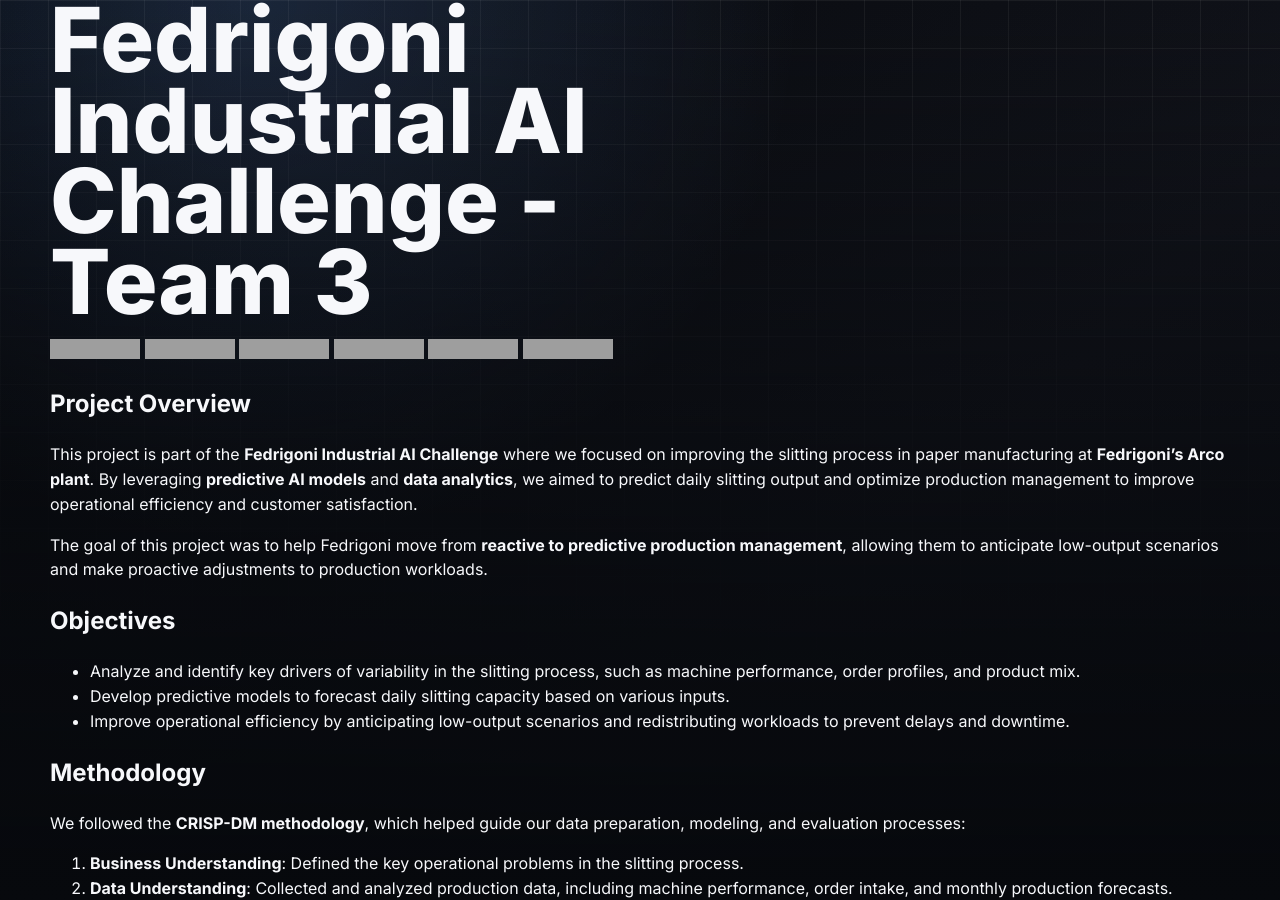
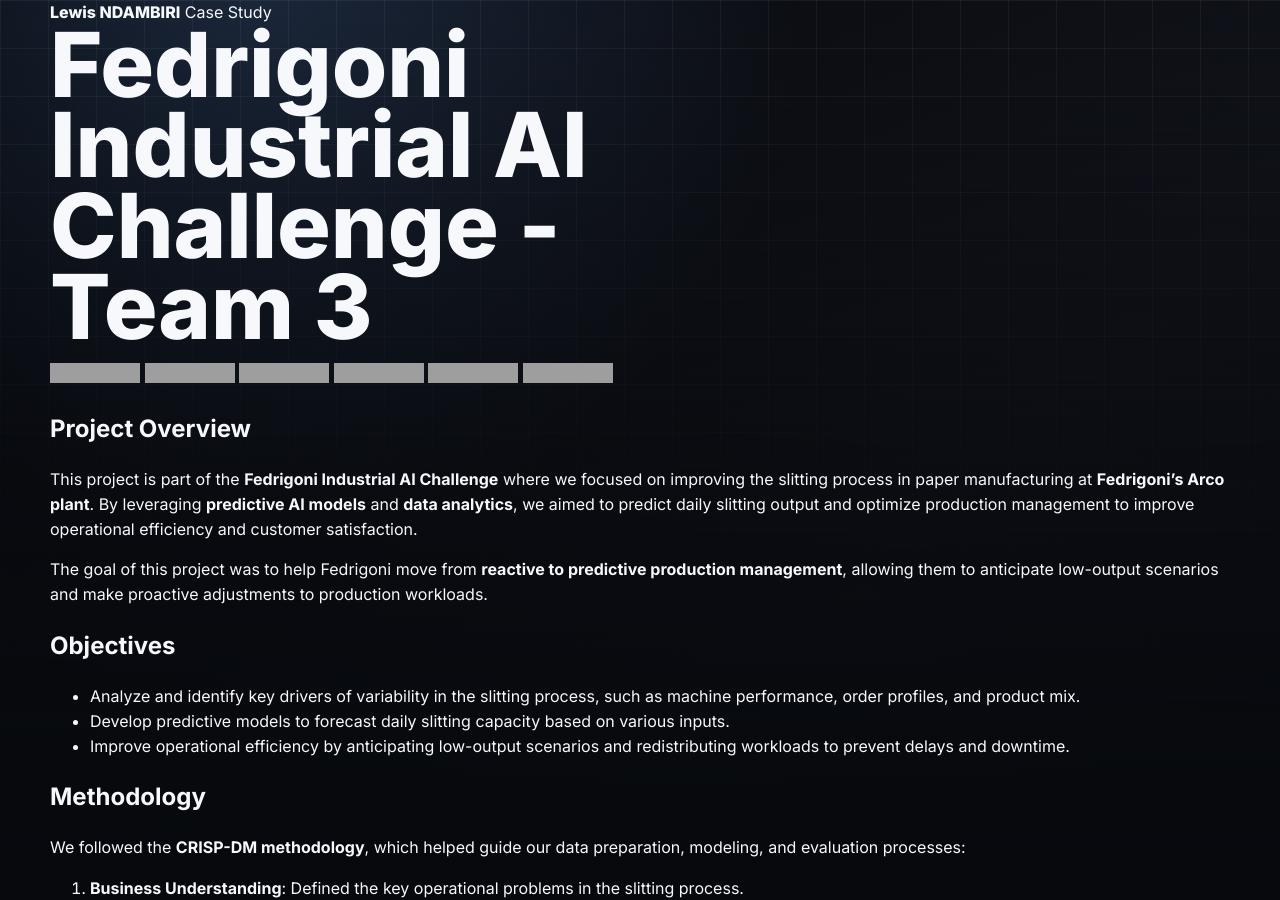
Before and after one commit to lewisndambiri/lewisndambiri.github.io, a Jekyll site: the page built from projects/Industrial-AI-Challenge/README.md, in a window 1280 px wide and 900 px high, cut to the strip 0-900 px from the top of the window. Built offline with Jekyll 4.4.1, drawn with Linux system fonts in a browser that asks for light colours; our own code applies the rules of GitHub Pages for plain Markdown files; grey boxes are pictures that could not be loaded.

Commit message:
Add conditional classes and navigation to body

```diff
--- a/_layouts/default.html
+++ b/_layouts/default.html
@@ -10,8 +10,14 @@
     <link href="https://fonts.googleapis.com/css2?family=Inter:wght@400;500;600;700;800&display=swap" rel="stylesheet">
     <link rel="stylesheet" href="{{ '/assets/css/style.css' | relative_url }}">
   </head>
-  <body>
+  <body class="{% if page.url == '/' %}home-page{% else %}content-page{% endif %}">
     <main class="page-shell">
+      {% unless page.url == '/' %}
+        <nav class="article-nav" aria-label="Page navigation">
+          <a href="{{ '/' | relative_url }}">Lewis NDAMBIRI</a>
+          <span>Case Study</span>
+        </nav>
+      {% endunless %}
       {{ content }}
     </main>
     <script src="{{ '/assets/js/command-center.js' | relative_url }}"></script>
```
